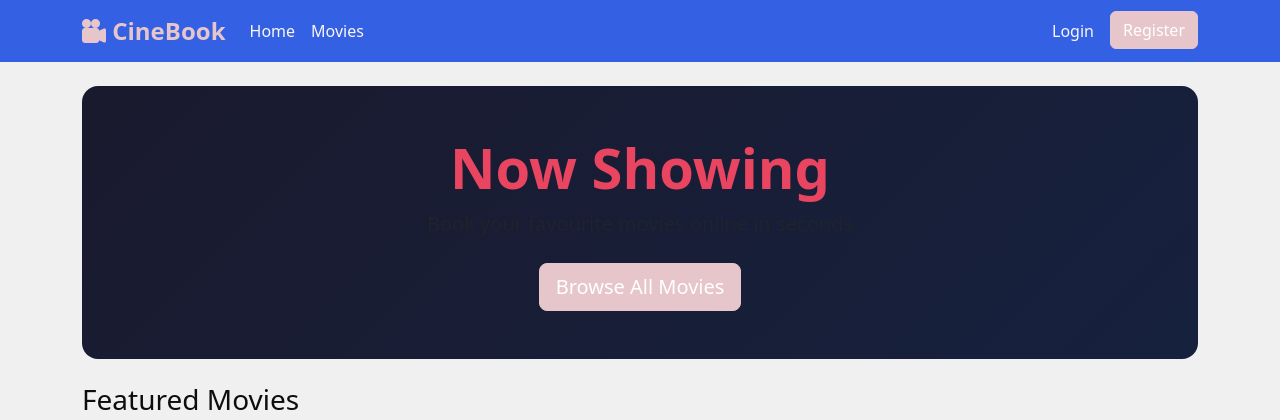
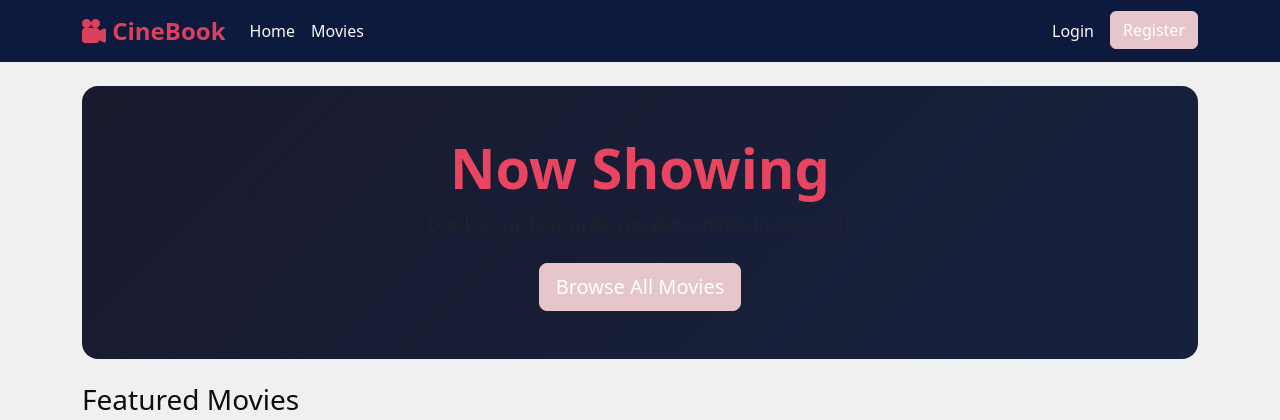
Before and after one commit to Work105/movie-ticket-system, a Django app: template tickets/templates/tickets/home.html in a window 1280 px wide. Shown: the top 420 px of the page. Run offline with Django 5.2, Linux system fonts and the light colour scheme; the template is opened without the code that fills it, so the values that code supplies are empty.

Commit message:
Update base.html

```diff
--- a/tickets/templates/tickets/base.html
+++ b/tickets/templates/tickets/base.html
@@ -8,11 +8,11 @@
   <link href="https://cdn.jsdelivr.net/npm/bootstrap-icons@1.10.5/font/bootstrap-icons.css" rel="stylesheet">
   <style>
     body { background-color:#f0f0f0 ; color:#0d0d0d ; }
-    .navbar { background-color: #3460e3 !important; }
-    .navbar-brand { color: #e6c5cb !important; font-weight: 700; font-size: 1.5rem; }
+    .navbar { background-color: #0d193d!important; }
+    .navbar-brand { color:#db405c !important; font-weight: 700; font-size: 1.5rem; }
     .nav-link { color: #faf7f7 !important; }
     .nav-link:hover { color: #ad0707 !important; }
-    .movie-card { background: #16213e; border: none; border-radius: 12px; transition: transform 0.2s; }
+    .movie-card { background: #3e5180; border: none; border-radius: 12px; transition: transform 0.2s; }
     .movie-card:hover {box-shadow: 0 8px 20px rgba(0,0,0,0.5);}
     .movie-card:hover { transform: translateY(-5px); }
     .movie-card img { border-radius: 12px 12px 0 0; height: 300px; object-fit: cover; }
@@ -21,7 +21,7 @@
     .badge-genre { background-color: #c73652; color: #c73652; }
     .seat { width: 36px; height: 36px; display: inline-flex; align-items: center;
             justify-content: center; border-radius: 6px; cursor: pointer;
-            font-size: 11px; font-weight: 600; margin: 3px; border: 2px solid #444;
+            font-size: 11px; font-weight: 600; margin: 3px; border: 2px solid #fff;
             background: #f2ebeb; color: #0a0808; user-select: none; }
     .seat.booked { background: #444; border-color: #333; cursor: not-allowed; color: #666; }
     .seat.selected { background: #42d65d; border-color: #42d65d; }
```
